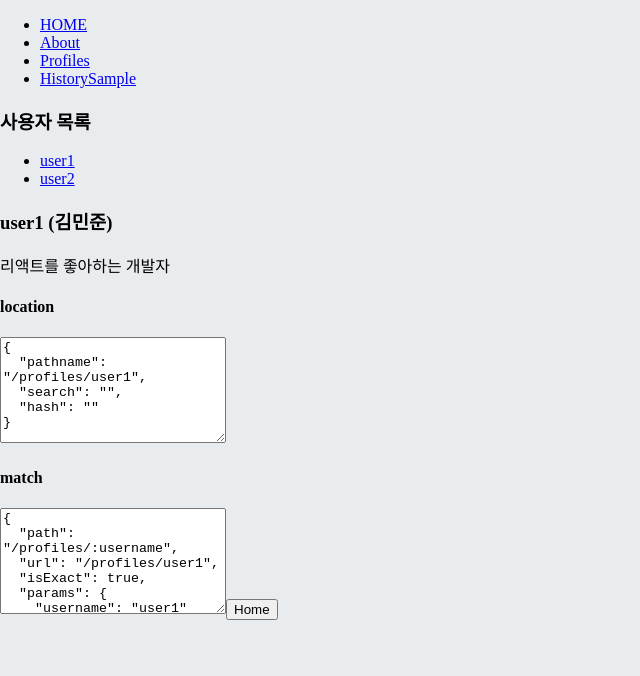
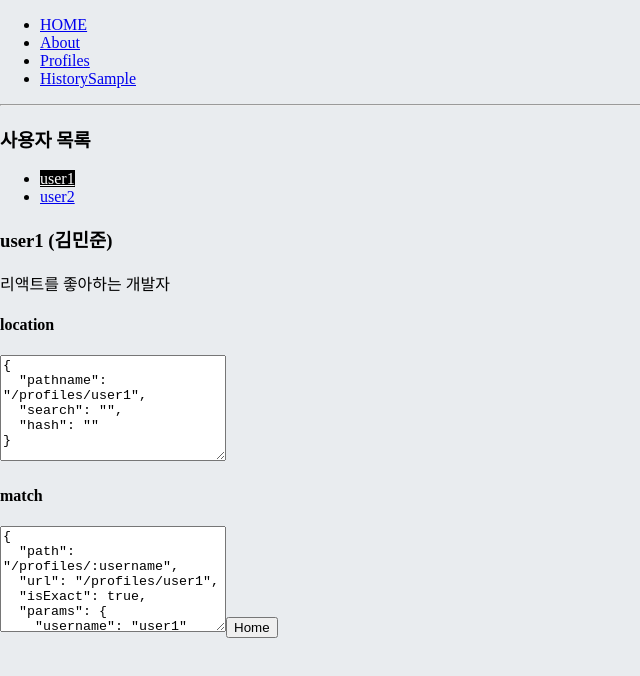
Before and after one commit to cling88/reactstudy, a React (Create React App) app: page /profiles/user1 in a window 1280 px wide. Shown: the top 676 px of the page, without its empty margins (0-640 px from the left). Built offline with nearby package versions, Linux system fonts and the light colour scheme.

Commit message:
route studying complete

```diff
--- a/src/App.js
+++ b/src/App.js
@@ -1,5 +1,6 @@
 
-import { Route, Link } from 'react-router-dom'
+import React from 'react'
+import { Route, Link, Switch } from 'react-router-dom'
 
 // components
 import Home from './components/Home'
@@ -19,11 +20,23 @@ function App() {
         {/* <li><Link to="/profile/user1" >user1 profile</Link></li>
         <li><Link to="/profile/user2" >user2 profile</Link></li> */}
       </ul>
-      <Route exact path="/" component={Home} />
-      <Route path={['/about', '/info']} component={About} />
-      <Route path="/profiles" component={Profiles} />
-      <Route path="/historySample" component={HistorySample} />
-      {/* <Route exact path="/profile/:username" component={Profile} /> */}
+      <hr/>
+      <Switch>
+        <Route exact path="/" component={Home} />
+        <Route exact path={['/about', '/info']} component={About} />
+        <Route path="/profiles" component={Profiles} />
+        <Route exact path="/historySample" component={HistorySample} />
+        <Route
+          render={({location}) => {
+            return(
+              <div>
+                <h2>이 페이지는 존재하지 않습니다</h2>
+                <p>{ location.pathname }</p>
+              </div>
+            )
+          }}
+        />
+      </Switch>
     </div>
   );
 }
--- a/src/components/Profiles.js
+++ b/src/components/Profiles.js
@@ -1,16 +1,20 @@
 import React from 'react'
-import { Link, Route } from 'react-router-dom'
+import { Link, Route, NavLink } from 'react-router-dom'
 import Profile from './Profile'
 
 
 
 function Profiles() {
+    const activeStyles = {
+        background: 'black',
+        color: 'white'
+    }
     return (
         <div>
             <h3>사용자 목록</h3>
             <ul>
-                <li><Link to="/profiles/user1">user1</Link></li>
-                <li><Link to="/profiles/user2">user2</Link></li>
+                <li><NavLink activeStyle={activeStyles} to="/profiles/user1">user1</NavLink></li>
+                <li><NavLink activeStyle={activeStyles} to="/profiles/user2">user2</NavLink></li>
             </ul>
             <Route path="/profiles" exact render={() => <div>사용자를 선택하세요</div>} />
             <Route path="/profiles/:username" component={Profile} />
```
Also changed, not shown: 1 other file (tests, documents, lock files or other folders).
